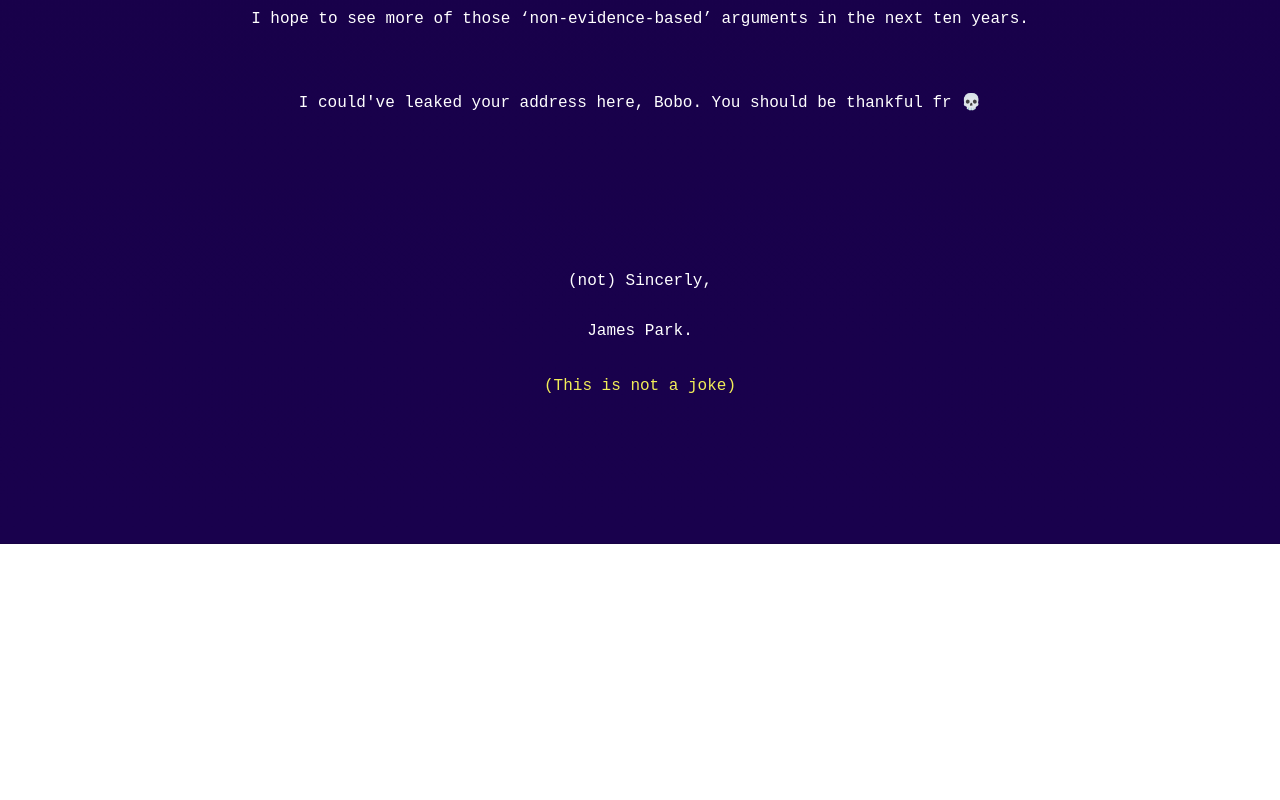
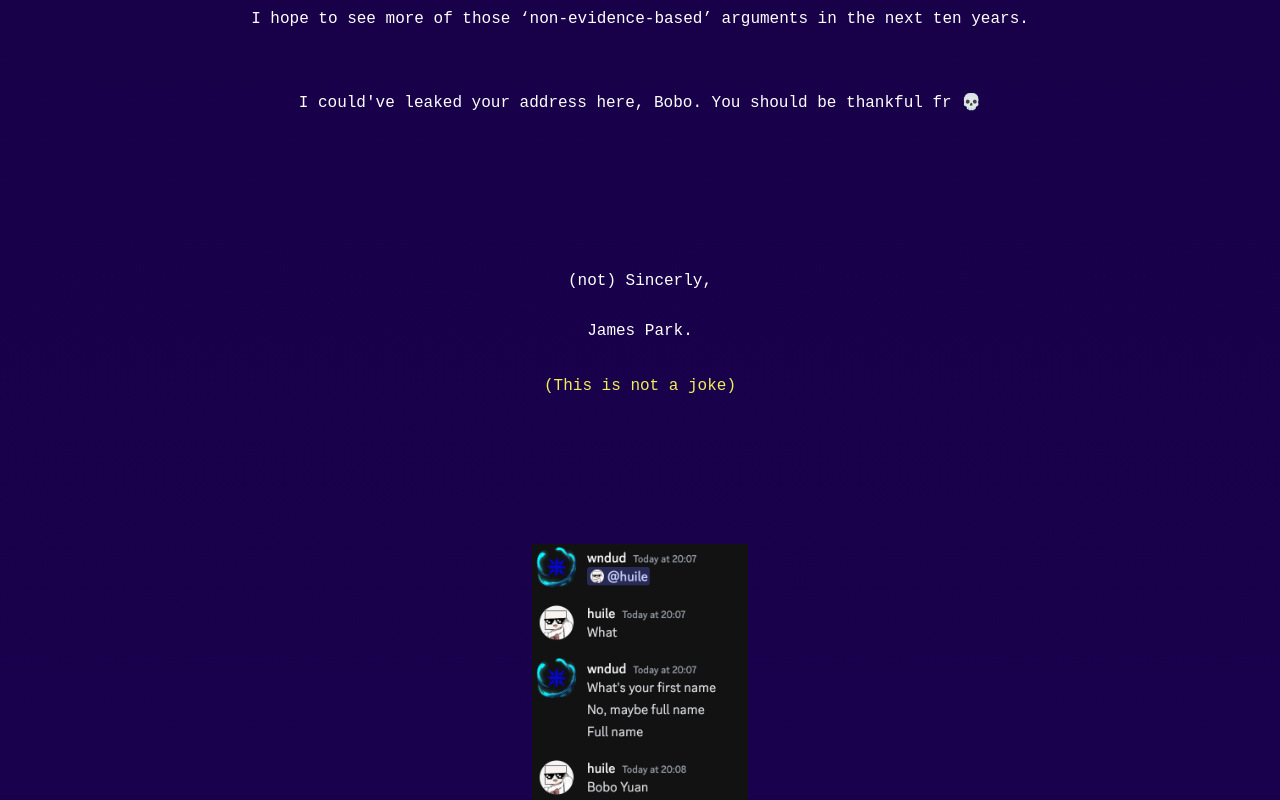
Before and after one commit to Wndx2/boboyuanconfessyourcrimes, a website: page index.html in a window 1280 px wide. Shown: the part 8417-9217 px from the top of the page. Before the commit the page ends 8961 px from the top, so only its background shows below. Drawn offline with Linux system fonts and the light colour scheme.

Commit message:
Update index.html

```diff
--- a/index.html
+++ b/index.html
@@ -249,5 +249,7 @@
 
 	<h4>(This is not a joke)</h4>
 	<div style="margin: 64px;"></div>
+
+	<img src="Evidence/evidence-name.png" height="256" alt="Evidence-Name">
 </body>
 </html>
```
